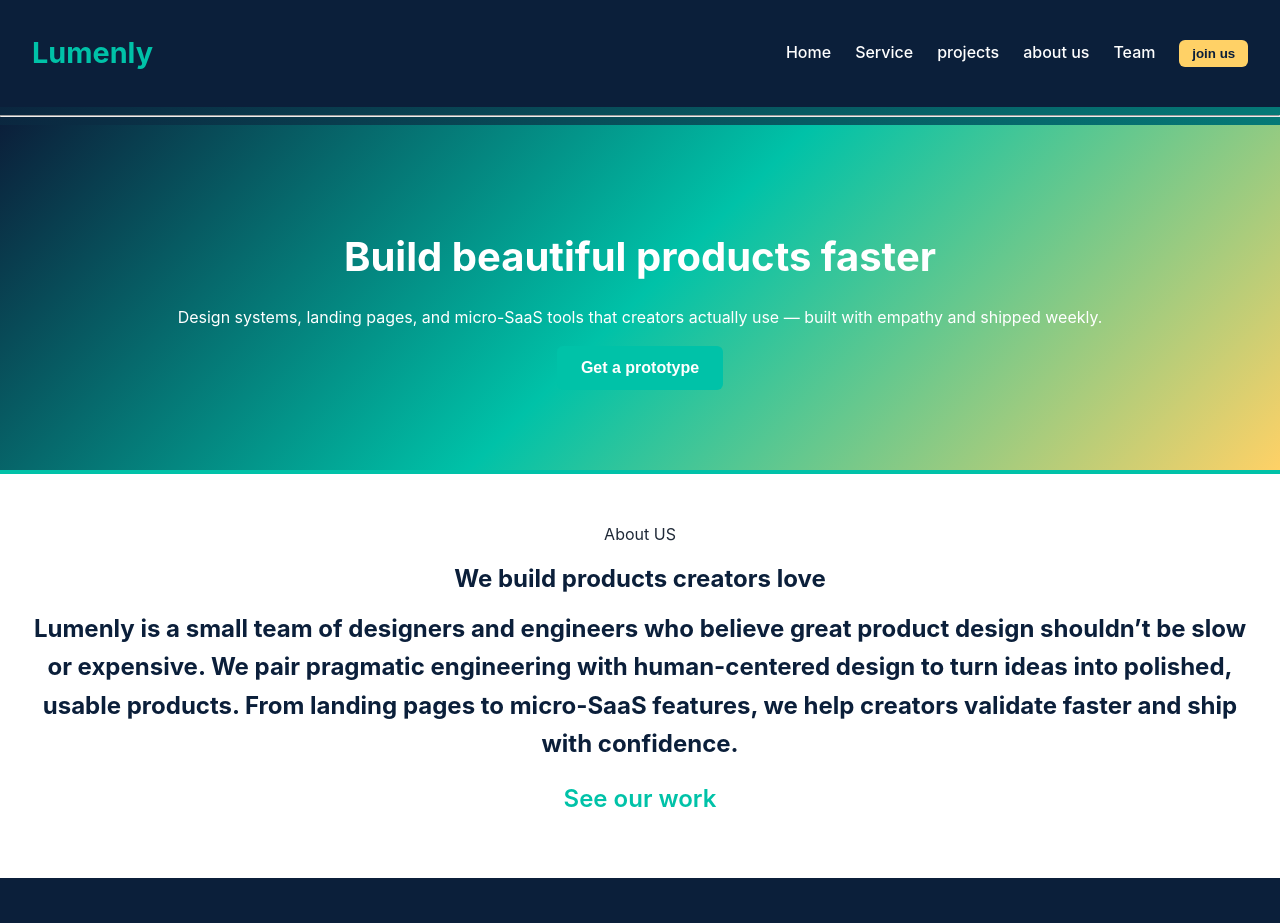
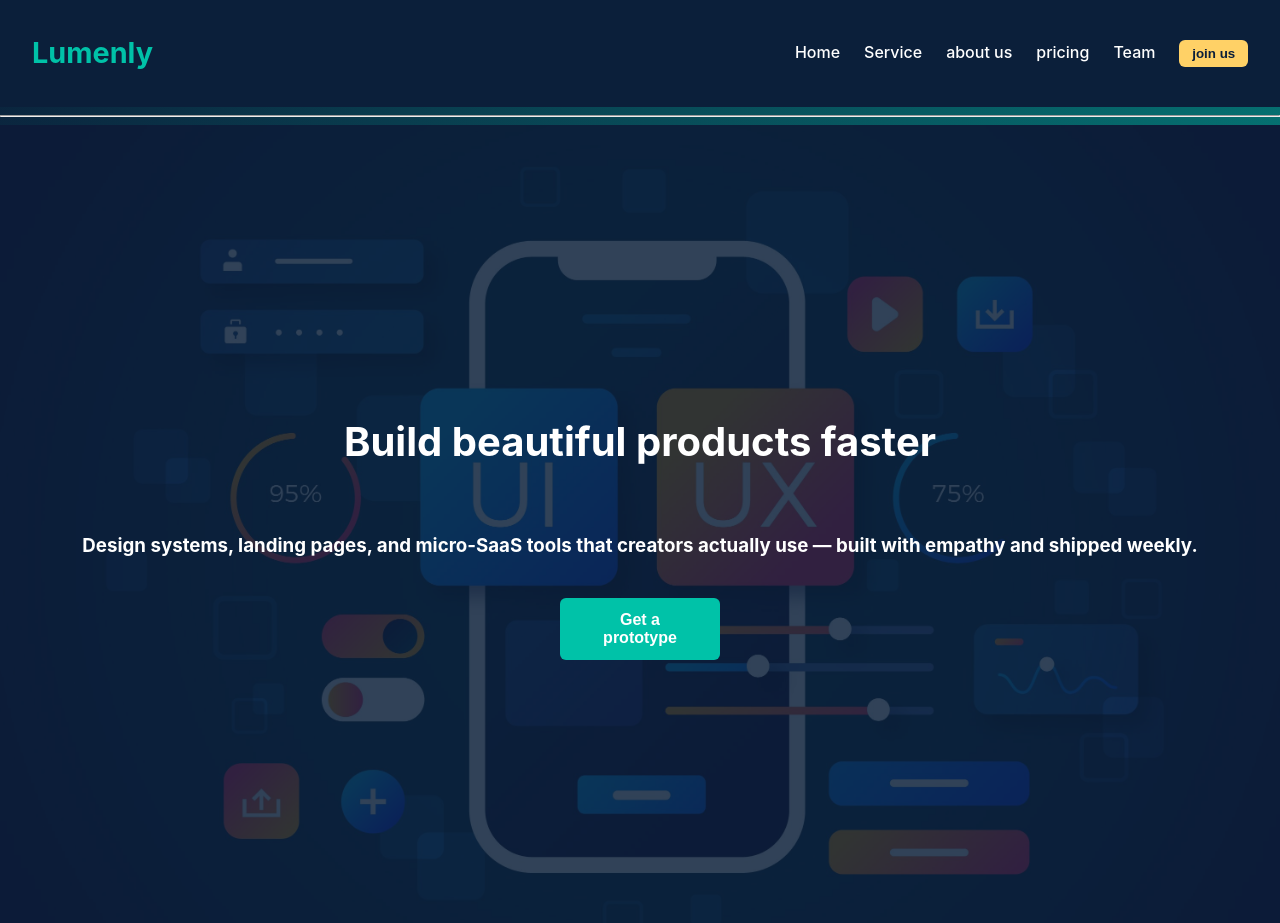
Before and after one commit to praiz48/buisness-site, a plain HTML site: page index.html in a window 1280 px wide. Shown: the top 923 px of the page. Drawn offline with Linux system fonts and the light colour scheme.

Commit message:
fixed styling

```diff
--- a/index.html
+++ b/index.html
@@ -13,19 +13,20 @@
       </div>
       <ul class="nav-bar">
         <li>
-          <a href="#">Home</a>
+          <a href="#home">Home</a>
         </li>
         <li>
-          <a href="#">Service</a>
+          <a href="#service">Service</a>
         </li>
         <li>
-          <a href="#">projects</a>
+          <a href="#about-us">about us</a>
         </li>
         <li>
-          <a href="#">about us</a>
+          <a href="#pricing">pricing</a>
         </li>
+
         <li>
-          <a href="#">Team</a>
+          <a href="#teams">Team</a>
         </li>
         <li>
           <button>join us</button>
@@ -35,21 +36,29 @@
     <hr />
     <main>
       <!-- cta secction -->
-      <section class="cta">
-        <h1 class=".swing-in-top-fwd">Build beautiful products faster</h1>
-        <p>
+      <section class="cta" id="home">
+       <div class="cta-content">
+         <h1 class=".swing-in-top-fwd">Build beautiful products faster</h1>
+        <h3>
           Design systems, landing pages, and micro-SaaS tools that creators actually use — built with empathy and shipped weekly.
-        </p>
+        </h3>
         <button>Get a prototype</button>
+       </div>
       </section>
       <!-- about us section -->
-      <section class="about-us">
-        <div>About US</div>
+      <section class="about-us-main" id="about-us" >
+        <div class="about-us">
+          <h4>About US</h4>
         <h1>We build products creators love<h1>
         <div>
          Lumenly is a small team of designers and engineers who believe great product design shouldn’t be slow or expensive. We pair pragmatic engineering with human-centered design to turn ideas into polished, usable products. From landing pages to micro-SaaS features, we help creators validate faster and ship with confidence.
         </div>
         <a>See our work</a>
+        </div>
+
+        <div  class="about-img">
+          <img src="/bg-images/green workspace.jpg" alt="about-image" height="500px" width="450px">
+        </div>
       </section>
       <!-- about us 2 section -->
       <section class="about-us-2">
@@ -68,7 +77,7 @@
         </div>
       </section>
       <!-- Services section  -->
-      <section class="services">
+      <section class="services" id="service">
         <h3>How We work</h3>
         <div class="service-dets">
           <div>
@@ -117,7 +126,7 @@
         </div>
       </section>
       <!-- pricing section -->
-      <section class="pricing">
+      <section class="pricing" id="pricing">
         <h3>Pricing</h3>
 
           <ul>
@@ -127,7 +136,7 @@
           </ul>
       </section>
       <!-- team section -->
-      <section class="our-team">
+      <section class="our-team" id="teams">
         <h3>Our Team</h3>
         <div>
           <ul>
@@ -139,7 +148,6 @@ Full-stack developer with a passion for building user-friendly applications. Exp
 Creative designer focused on crafting visually appealing and functional user interfaces. Strong background in UX/UI design.</li>
           </ul>
         </div>
-        <a>See our work</a>
       </section>
       <!-- testimonials section -->
       <section class="testimonials">
--- a/style.css
+++ b/style.css
@@ -7,7 +7,9 @@ body {
   color: #1f2937; /* charcoal text */
   line-height: 1.6;
 }
-
+html {
+  scroll-behavior: smooth;
+}
 h1,
 h2,
 h3,
@@ -22,12 +24,15 @@ p {
 
 /* ========== Header ========== */
 header {
+  position: sticky;
+  top: 0;
   display: flex;
   justify-content: space-between;
   align-items: center;
   padding: 1rem 2rem;
   background: #0b1f3a; /* navy */
   color: #ffffff;
+  z-index: 10;
 }
 
 header h1 {
@@ -71,32 +76,53 @@ header h1 {
 
 /* ========== CTA ========== */
 .cta {
-  background: linear-gradient(135deg, #0b1f3a 0%, #00c2a8 50%, #ffd166 100%);
-  color: #ffffff;
+  background: url("/bg-images/5757453.jpg"), no-repeat;
+  background-size: cover;
+  height: 100vh;
+  color: white;
   text-align: center;
-  padding: 5rem 2rem;
+  /* padding: 5rem 2rem; */
+  margin: 0;
 }
 .swing-in-top-fwd {
   -webkit-animation: swing-in-top-fwd 0.5s
     cubic-bezier(0.175, 0.885, 0.32, 1.275) both;
   animation: swing-in-top-fwd 0.5s cubic-bezier(0.175, 0.885, 0.32, 1.275) both;
 }
+.cta-content {
+  background-color: #0b1f3ad7;
+  height: 100%;
+  /* padding-top: 5em; */
+  display: flex;
+  flex-direction: column;
+  justify-content: center;
+  align-content: center;
 
+  /* text-align: center; */
+}
 .cta h1 {
   font-size: 2.5rem;
-  margin-bottom: 1rem;
+
+  /* margin-bottom: 1rem; */
 }
-
+.cta h3 {
+  margin-top: 2em;
+  margin-bottom: 2em;
+}
 .cta button {
   background: #00c2a8;
+  /* text-align: center; */
   color: #ffffff;
   border: none;
   border-radius: 6px;
   padding: 0.8rem 1.5rem;
+  justify-self: center;
   font-size: 1rem;
   font-weight: 600;
   cursor: pointer;
   transition: background 0.2s ease;
+  width: 10em;
+  align-self: center;
 }
 
 .cta button:hover {
@@ -104,11 +130,19 @@ header h1 {
 }
 
 /* ========== About ========== */
+.about-us-main {
+  display: flex;
+  justify-content: space-between;
+  background: linear-gradient(white, #0b1f3a);
+  padding: 3rem 3rem;
+}
 .about-us {
-  background: #ffffff;
-  padding: 3rem 2rem;
-  text-align: center;
+  text-align: left;
   border-top: 4px solid #00c2a8;
+  div {
+    font-size: 0.7em;
+    width: 69%;
+  }
 }
 
 .about-us h1 {
@@ -116,15 +150,31 @@ header h1 {
 }
 
 .about-us a {
-  display: inline-block;
-  margin-top: 1rem;
-  color: #00c2a8;
+  text-decoration: none;
+  background: #00c2a8;
+  /* text-align: center; */
+  color: #ffffff;
+  border: none;
+  border-radius: 10px;
+  padding: 0.8rem 1.5rem;
+  justify-self: center;
+  font-size: 1rem;
   font-weight: 600;
-  text-decoration: none;
+  cursor: pointer;
+  transition: background 0.2s ease;
+  width: 10em;
+  align-self: center;
 }
 
 .about-us a:hover {
   text-decoration: underline;
+}
+.about-img {
+  width: 50%;
+  height: 50%;
+  img {
+    border-radius: 10%;
+  }
 }
 
 /* About-2 */
@@ -147,6 +197,8 @@ header h1 {
 /* ========== Services ========== */
 .services {
   padding: 3rem 2rem;
+  background: url("/bg-images/4884273.jpg");
+  background-size: cover;
 }
 
 .services h3 {
@@ -185,7 +237,7 @@ header h1 {
 
 /* ========== Pricing ========== */
 .pricing {
-  background: #f5f7fa;
+  /* background: #f5f7fa; */
   padding: 3rem 2rem;
   text-align: center;
 }
@@ -210,7 +262,8 @@ header h1 {
 
 /* ========== Team ========== */
 .our-team {
-  background: #ffffff;
+  background: url("/bg-images/team\ bg.jpg") no-repeat;
+  background-size: cover;
   padding: 3rem 2rem;
 }
 
@@ -249,8 +302,10 @@ header h1 {
 
 /* ========== Contact ========== */
 .contact {
-  background: #f5f7fa;
+  background: url("/bg-images/bg-2.jpg") no-repeat;
+  background-size: cover;
   padding: 3rem 2rem;
+  color: white;
 }
 
 .contact form {
```
Also changed, not shown: bg-images/4884273.jpg (added), bg-images/5757453.jpg (added), bg-images/bg-2.jpg (added), bg-images/green workspace.jpg (added), bg-images/team bg.jpg (added), bg-images/ui bg.jpg (added).
